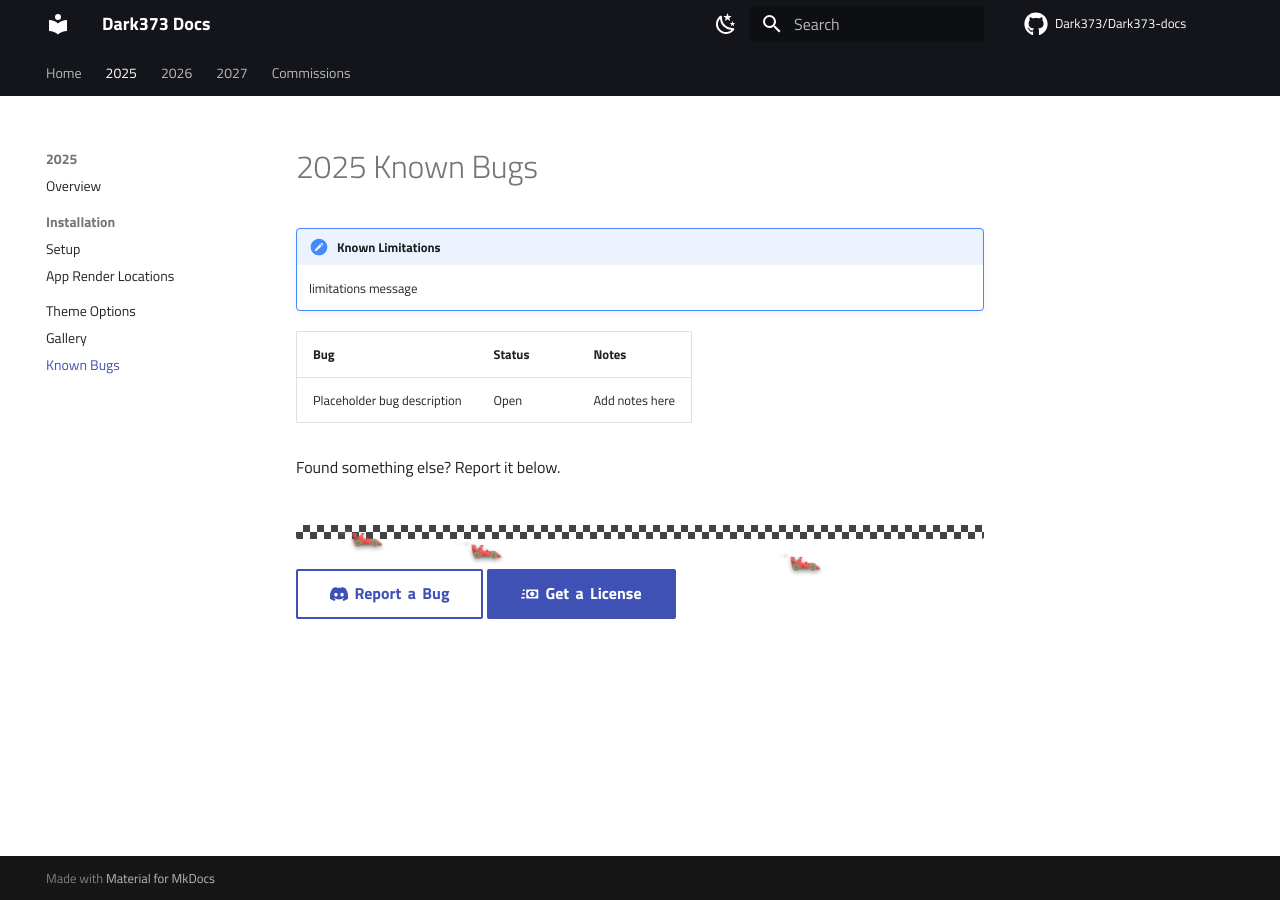
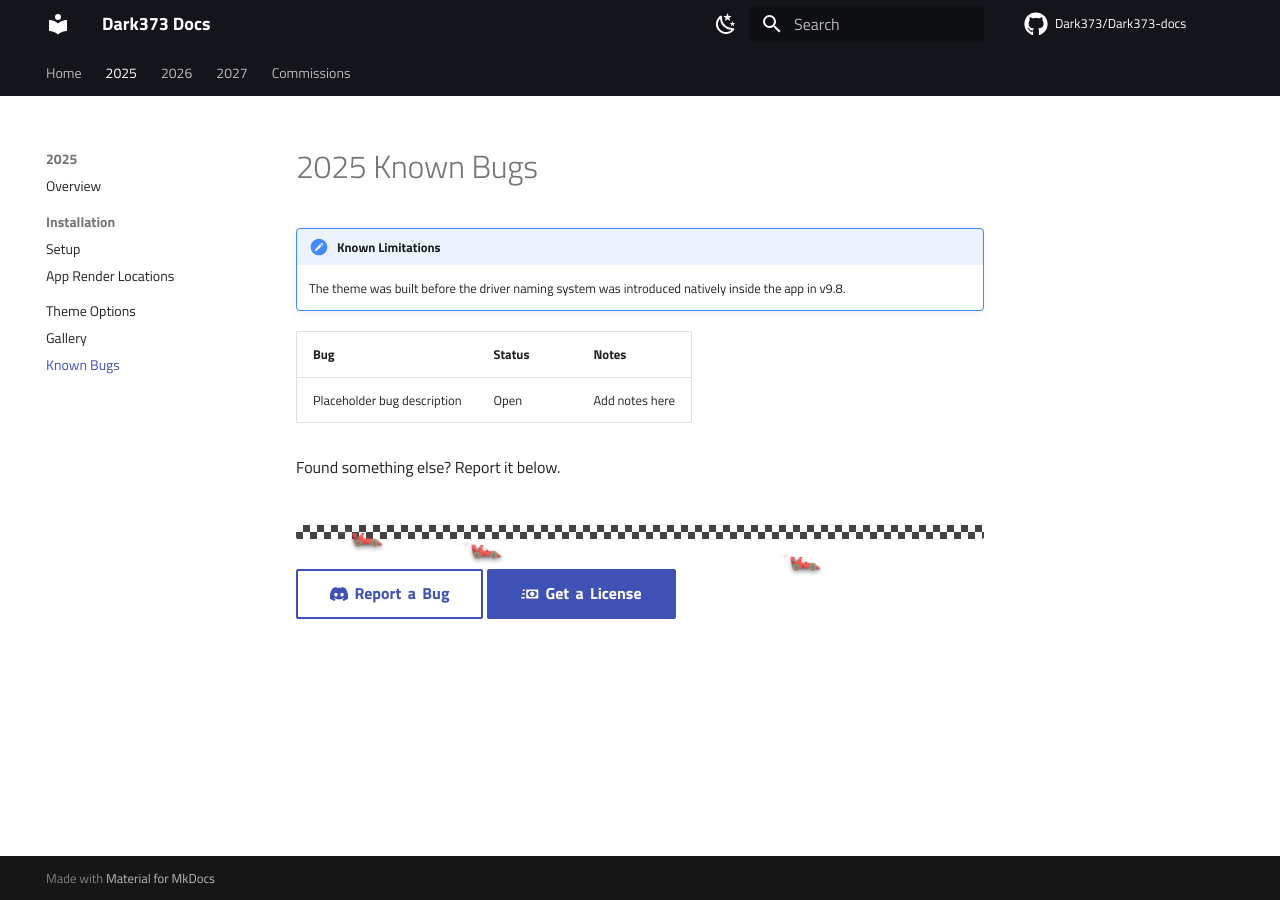
Before and after one commit to Dark373/Dark373-docs, an MkDocs documentation site: the page built from docs/f1-2025-theme/known-bugs.md, in a window 1280 px wide. Built offline with MkDocs 1.6.1 and Material for MkDocs 9.7.7, drawn with Linux system fonts in a browser that asks for light colours; comment, search, counter and statistics services are not loaded.

Commit message:
Update known-bugs.md

```diff
--- a/docs/f1-2025-theme/known-bugs.md
+++ b/docs/f1-2025-theme/known-bugs.md
@@ -1,7 +1,7 @@
 # 2025 Known Bugs
 
 !!! note "Known Limitations"
-    limitations message
+    The theme was built before the driver naming system was introduced natively inside the app in v9.8.
 
 | Bug | Status | Notes |
 | --- | --- | --- |
```
